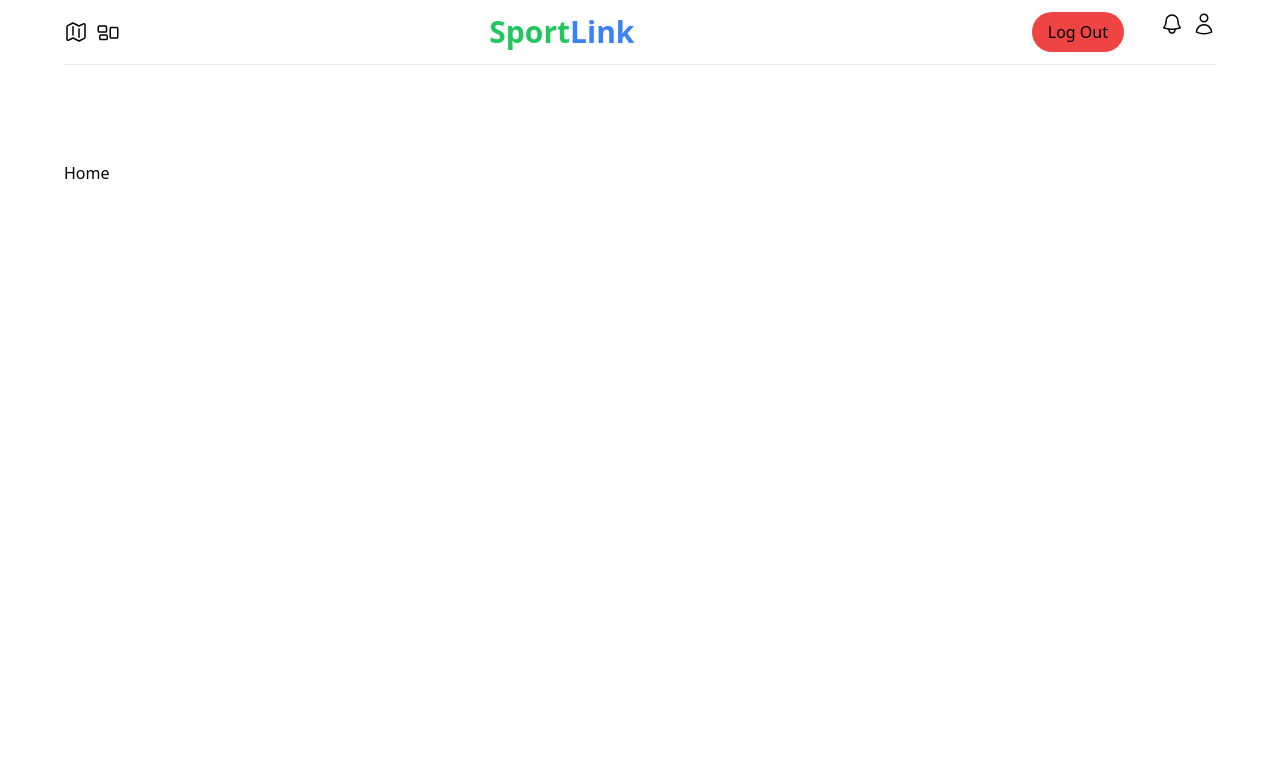
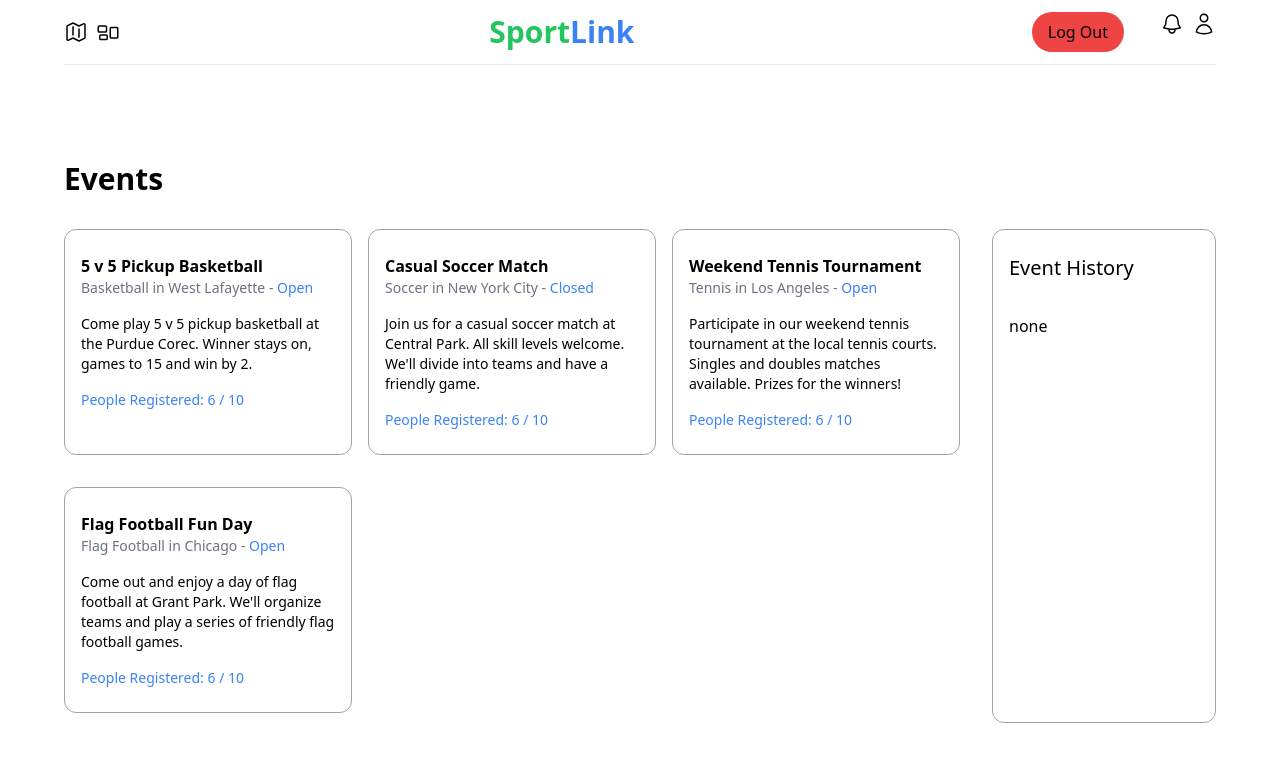
Before and after one commit to Arty5654/SportLink, a Next.js app in the folder web/: page / in a window 1280 px wide. Shown: the top 762 px of the page. Built offline with nearby package versions, Linux system fonts and the light colour scheme.

Commit message:
homepage draft

```diff
--- a/web/app/page.js
+++ b/web/app/page.js
@@ -1,7 +1,10 @@
+"use client";
+
 import React from "react";
+import Feed from "@components/feed";
 
 const Home = () => {
-  return <div>Home</div>;
+  return <Feed />;
 };
 
 export default Home;
--- /dev/null
+++ b/web/components/feed.js
@@ -0,0 +1,101 @@
+import { useState, useEffect } from "react";
+
+const HistoryBar = () => {
+  // REMINDER: Change padding for outline component
+  return (
+    <div className="border border-gray-400 rounded-xl px-4 pt-6 pb-96">
+      <h1 className="font-base text-xl pb-8">Event History</h1>
+      <p>none</p>
+    </div>
+  );
+};
+
+const EventCard = ({
+  title,
+  sport,
+  city,
+  desc,
+  open,
+  currentParticipants,
+  maxParticpants,
+}) => {
+  const status = open ? "Open" : "Closed";
+
+  return (
+    <div className="border border-gray-400 rounded-xl px-4 py-6 mb-4">
+      <h1 className="font-semibold">{title}</h1>
+      <p className="text-sm text-gray-500 pb-4">
+        {sport} in {city} - <span className="text-blue-500">{status}</span>
+      </p>
+      <p className="text-sm pb-4">{desc}</p>
+      <p className="text-sm text-blue-500">
+        People Registered:{" "}
+        <span>
+          {currentParticipants} / {maxParticpants}
+        </span>
+      </p>
+    </div>
+  );
+};
+
+const Feed = () => {
+  const [events, setEvents] = useState([
+    {
+      title: "5 v 5 Pickup Basketball",
+      sport: "Basketball",
+      city: "West Lafayette",
+      desc: "Come play 5 v 5 pickup basketball at the Purdue Corec. Winner stays on, games to 15 and win by 2.",
+      open: true,
+      currentParticipants: 6,
+      maxParticpants: 10,
+    },
+    {
+      title: "Casual Soccer Match",
+      sport: "Soccer",
+      city: "New York City",
+      desc: "Join us for a casual soccer match at Central Park. All skill levels welcome. We'll divide into teams and have a friendly game.",
+      open: false,
+      currentParticipants: 6,
+      maxParticpants: 10,
+    },
+    {
+      title: "Weekend Tennis Tournament",
+      sport: "Tennis",
+      city: "Los Angeles",
+      desc: "Participate in our weekend tennis tournament at the local tennis courts. Singles and doubles matches available. Prizes for the winners!",
+      open: true,
+      currentParticipants: 6,
+      maxParticpants: 10,
+    },
+    {
+      title: "Flag Football Fun Day",
+      sport: "Flag Football",
+      city: "Chicago",
+      desc: "Come out and enjoy a day of flag football at Grant Park. We'll organize teams and play a series of friendly flag football games.",
+      open: true,
+      currentParticipants: 6,
+      maxParticpants: 10,
+    },
+  ]);
+
+  return (
+    <div className="w-full">
+      <h1 className="font-semibold text-3xl pb-8">Events</h1>
+      <div className="flex gap-8">
+        <div className="w-4/5">
+          <div className="grid grid-cols-3 gap-4">
+            {/* Map through the events array and render two events in one column */}
+            {events.map((event, index) => (
+              <EventCard key={index} {...event} />
+            ))}
+          </div>
+        </div>
+        <div className="w-1/5">
+          <HistoryBar />
+        </div>
+      </div>
+    </div>
+  );
+};
+
+export default Feed;
```
